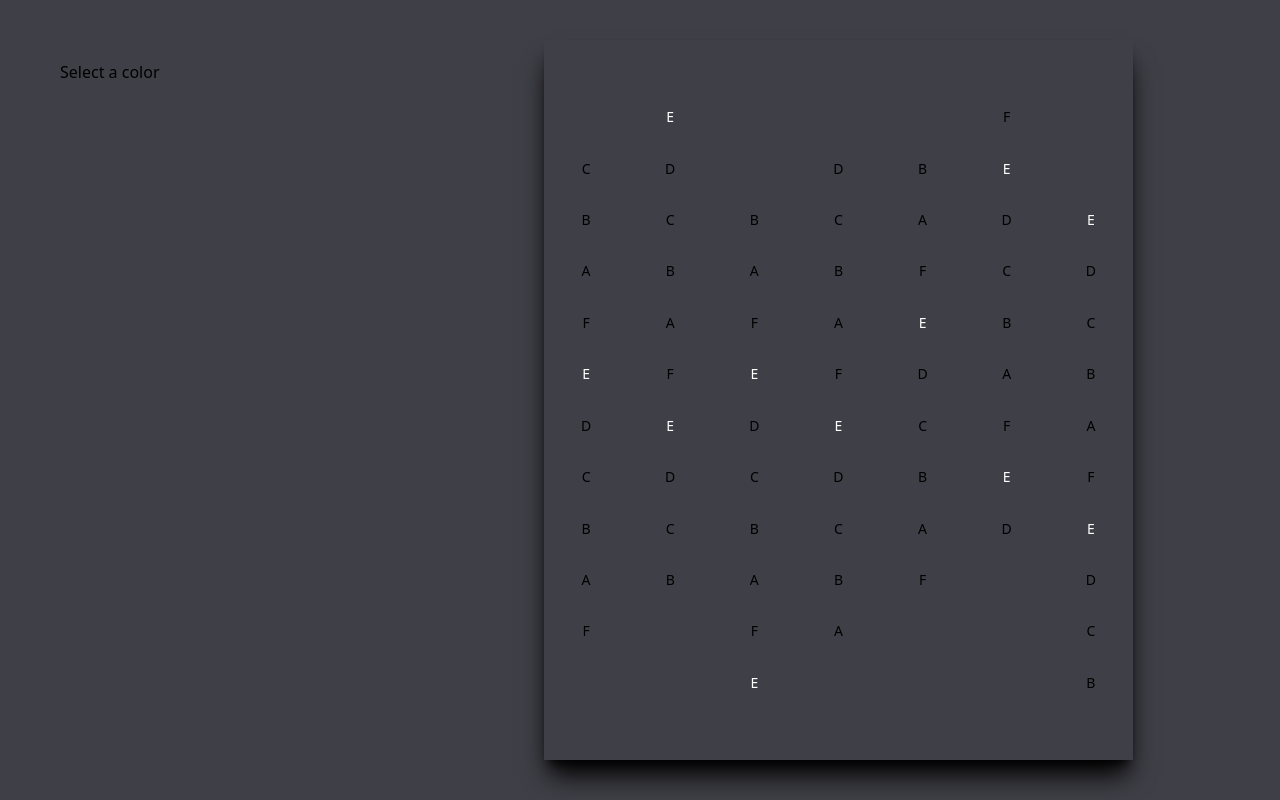
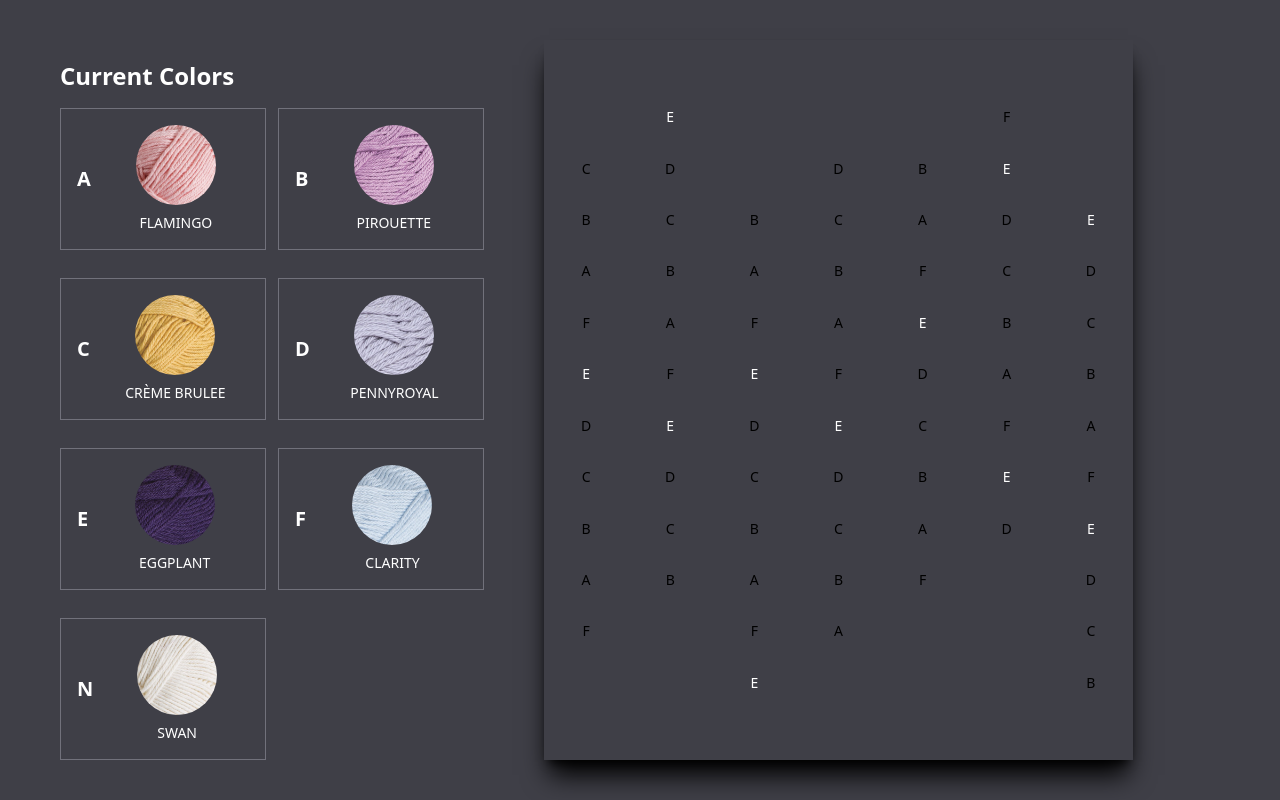
Before and after one commit to aweidele-projects/blanket-pattern, a React (Vite) app: page / in a window 1280 px wide. Built offline with nearby package versions, Linux system fonts and the light colour scheme.

Commit message:
Show colors

```diff
--- a/src/components/ColorSelector.jsx
+++ b/src/components/ColorSelector.jsx
@@ -2,6 +2,7 @@ import { useContext } from "react";
 import products from "../inc/products.json";
 import { YarnColor } from "./YarnColor";
 import { BlanketContext } from "./BlanketContext";
+import { CurrentColors } from "./CurrenColors";
 
 export const ColorSelector = () => {
   const { selectedColor } = useContext(BlanketContext);
@@ -14,7 +15,7 @@ export const ColorSelector = () => {
           ))}
         </div>
       ) : (
-        <p>Select a color</p>
+        <CurrentColors />
       )}
     </div>
   );
--- /dev/null
+++ b/src/components/CurrenColors.jsx
@@ -0,0 +1,30 @@
+import { useContext } from "react";
+import { BlanketContext } from "./BlanketContext";
+import products from "../inc/products.json";
+
+export const CurrentColors = () => {
+  const { patternColors } = useContext(BlanketContext);
+
+  const currentColors = Object.fromEntries(Object.entries(patternColors).map(([key, productId]) => [key, products.find((product) => product.id === productId) || null]));
+
+  console.log(currentColors);
+
+  return (
+    <div className="text-white">
+      <h2 className="text-2xl font-bold mb-4">Current Colors</h2>
+      <ul className="grid grid-cols-2 gap-3">
+        {Object.entries(currentColors).map(([key, yarn]) => (
+          <li key={key} className="flex gap-3 items-center mb-4 border border-zinc-500 p-4">
+            <h3 className="text-xl font-bold text-center">{key}</h3>
+            <div className="flex flex-col items-center gap-2 w-full">
+              <div className="w-20 h-20 rounded-full overflow-hidden">
+                <img src={`/images/${yarn.image}`} />
+              </div>
+              <div className="text-sm uppercase font-light">{yarn.name}</div>
+            </div>
+          </li>
+        ))}
+      </ul>
+    </div>
+  );
+};
```
